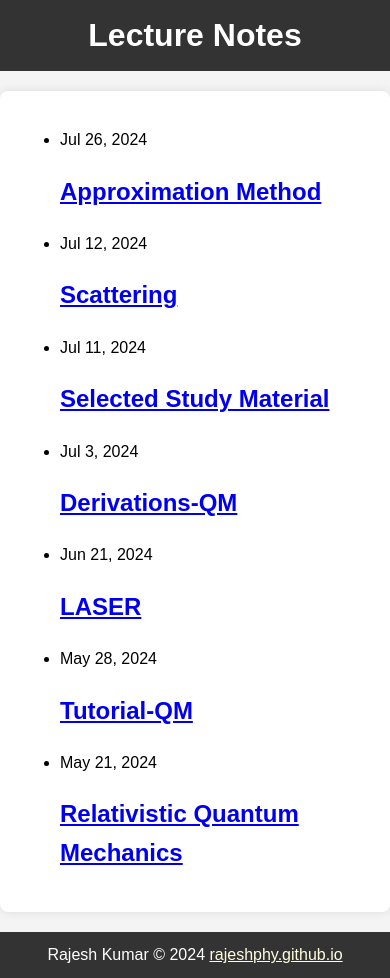
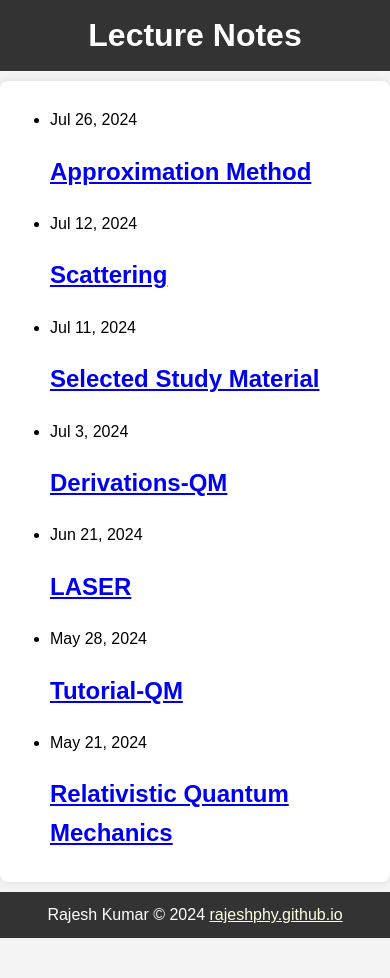
Before and after one commit to rajeshphy/SKMU-XXX, a Jekyll site: the page built from index.markdown, in a window 390 px wide. Built offline with Jekyll 4.4.1, drawn with Linux system fonts in a browser that asks for light colours; after the commit the page ends 938 px from its top, so only the background shows below that.

Commit message:
Mobile friendly css

```diff
--- a/assets/css/style.css
+++ b/assets/css/style.css
@@ -21,10 +21,11 @@ header h1 {
 nav ul {
   list-style: none;
   padding: 0;
+  text-align: center;
 }
 
 nav ul li {
-  display: inline;
+  display: inline-block;
   margin: 0 10px;
 }
 
@@ -35,7 +36,7 @@ nav ul li a {
 
 main {
   padding: 20px;
-  max-width: fit-content;
+  max-width: 100%;
   margin: 20px auto;
   background: #fff;
   border-radius: 8px;
@@ -54,6 +55,7 @@ footer {
 
 footer p {
   margin: 0;
+  text-align: center;
 }
 
 /* Code Blocks */
@@ -110,3 +112,24 @@ table th {
   border: 1px solid #c00;
   padding: 1px 3px;
 }
+
+/* Mobile Styles */
+@media (max-width: 768px) {
+  nav ul {
+    text-align: center;
+  }
+
+  nav ul li {
+    display: block;
+    margin: 10px 0;
+  }
+
+  main {
+    padding: 10px;
+    margin: 10px auto;
+  }
+
+  table th, table td {
+    padding: 5px;
+  }
+}
```
